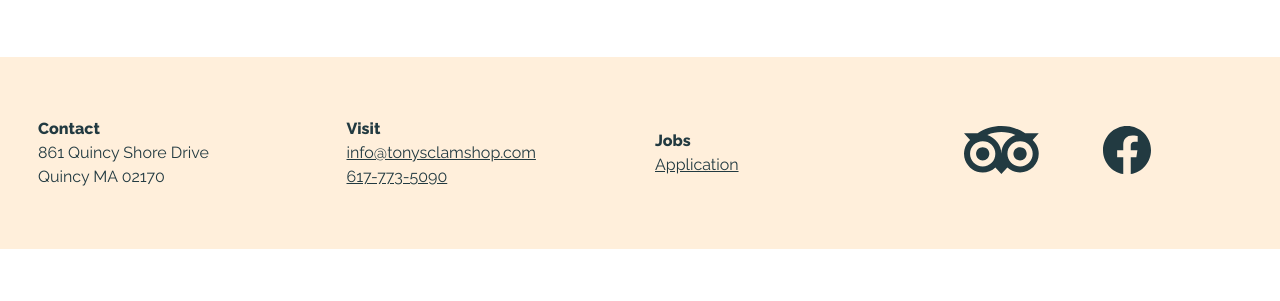
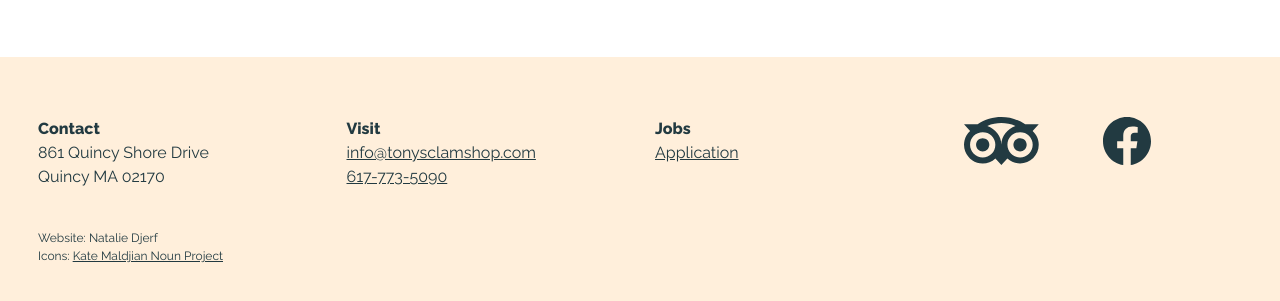
Before and after one commit to natdjerf/cms, a Gatsby site: page / in a window 1280 px wide. Shown: the part 3622-3923 px from the top of the page. Before the commit the page ends 3871 px from the top, so only its background shows below. Built offline with nearby package versions, Linux system fonts and the light colour scheme; Gatsby itself is replaced by a stand-in of ours; a web font is replaced by a local one.

Commit message:
Footer credit

```diff
--- a/src/components/Footer.jsx
+++ b/src/components/Footer.jsx
@@ -5,7 +5,8 @@
 const Footer = ({ data }) => {
   const { phone = "", email, address_line_1, address_line_2 } = data
   return (
-    <div className="background grid paddingTop60 paddingBottom60 alignCenter textCenter textLeftMedia ">
+    <div className="background paddingTop60 paddingBottom60 alignCenter textCenter textLeftMedia">
+      <div className="grid">
         <div className="firstQuarter">
           <h4 className="h4">Contact</h4>
           <address className="normal">
@@ -57,6 +58,24 @@
           </div>
         </div>
       </div>
+      <div className="grid paddingTop40">
+        <div className="firstQuarter bodyXSmall">
+          <p>Website: Natalie Djerf</p>
+          <p>
+            Icons:&nbsp;
+            <a
+              className="primary"
+              href="https://thenounproject.com/browse/collection-icon/food-doodles-32080"
+              target="_blank"
+              rel="noopener noreferrer"
+              title="food doodle icons"
+            >
+              Kate Maldjian Noun Project
+            </a>
+          </p>
+        </div>
+      </div>
+    </div>
   )
 }
 
--- a/src/components/Gallery.jsx
+++ b/src/components/Gallery.jsx
@@ -40,7 +40,7 @@
   return (
     <section className="textCenter">
       <h1 className="h1">Gallery</h1>
-      <div className="">
+      <div className="paddingBottom40">
         {Object.entries(config).map(([key, value]) => {
           return (
             <div key={key}>
--- a/src/components/layout.css
+++ b/src/components/layout.css
@@ -24,6 +24,10 @@
 
 .extraBold {
   font-weight: 800;
+}
+
+.bodyXSmall {
+  font-size: 12px;
 }
 
 .bodySmall {
@@ -253,6 +257,10 @@
   gap: 5px;
 }
 
+.gap20 {
+  gap: 20px;
+}
+
 .grid {
   display: grid;
   grid-template-columns: 2em repeat(6, [col-start] 1fr [col-end]) 2em;
@@ -453,8 +461,16 @@
     justify-items: center;
   }
 
+  .col2 {
+    grid-template-columns: repeat(2, 1fr);
+  }
+
   .first {
     order: unset;
+  }
+
+  .justifyItemsCenter {
+    justify-items: center;
   }
 
   .fullWidth {
```
Also changed, not shown: src/components/Press.jsx (+5 -5 lines). Lines whose indentation alone changed are shown as unchanged.
